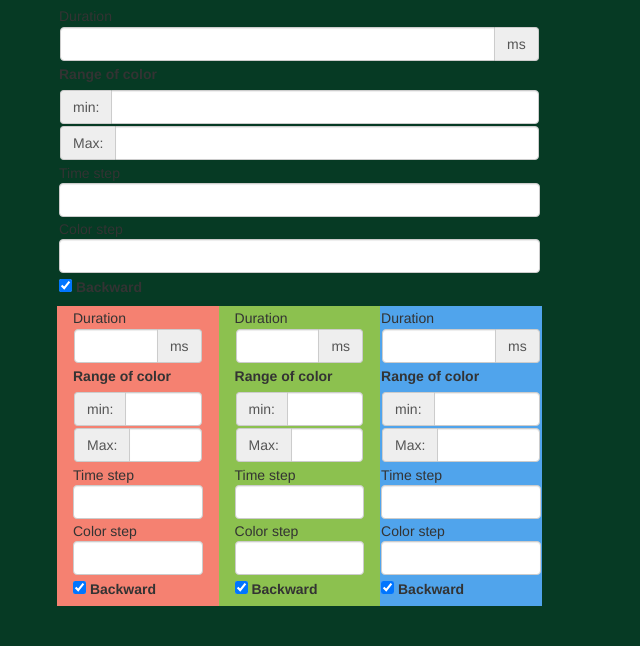
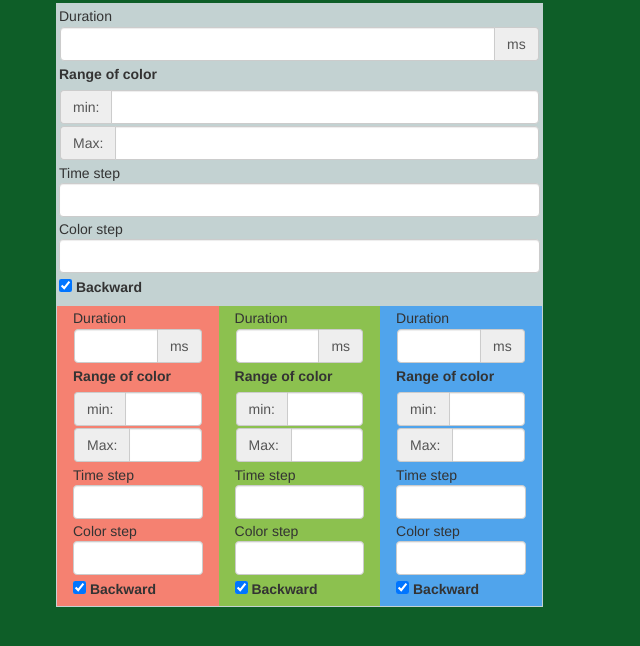
Before and after one commit to saeidalidadi/Coda, a website: page demo/view.html in a window 1280 px wide. Shown: the whole page, without its empty margins (0-640 px from the left). Drawn offline with Linux system fonts and the light colour scheme.

Commit message:
row class removed from blue color option section

```diff
--- a/demo/js/script.js
+++ b/demo/js/script.js
@@ -3,25 +3,25 @@ var options = {
 
 	duration: 500,
 	red : {
-		duration: 10000,
+		duration: 1000,
 		colorStep: 1,
 		timeStep: 10,
 		backward:  true,
 		colorRange: {min: 0, Max: 30}
 	},
 	green: {
-		duration: 30000,
+		duration: 3000,
 		colorStep: 1,
 		timeStep: 10,
 		backward: true,
 		colorRange: {min: 30, Max: 150}
 	},
 	blue: {
-		duration:100000,
+		duration:1000,
 		colorStep: 1,
-		timeStep: 10,
+		timeStep: 100,
 		backward: true,
-		colorRange: {min: 30, Max: 50}
+		colorRange: {min: 30, Max: 150}
 	}
 };
 
--- a/demo/view.html
+++ b/demo/view.html
@@ -13,8 +13,8 @@
   	<div class="row">
       <div class="col-md-5 col-sm-6 col-xs-6">
         <!-- Common options -->
-    	  <div class="row">
-          <div id="common-options" class="col-*-12">
+    	  <div class="row common">
+          <div id="common-options" class="col">
             <!-- Duration -->
             <div id="common-opt-duration" class="">
               <lable for="duration-val">Duration</lable>
@@ -55,7 +55,7 @@
         <!-- End, Common options -->
 
         <!-- Colors specific options -->
-    	  <div class="row">
+    	  <div class="row rgb">
           <!-- Red options -->
           <div id="red-options" class="col-md-4 color-section">
             <!-- Duration -->
@@ -135,7 +135,7 @@
           <!-- Blue options -->
           <div id="blue-options" class="col-md-4 color-section">
             <!-- Duration -->
-            <div id="opt-duration" class="row">
+            <div id="opt-duration" class="">
               <lable for="duration-val">Duration</lable>
               <div class="input-group">
                 <input type="number" id="duration-val" class="form-control"/>
@@ -143,7 +143,7 @@
               </div>
             </div>
             <!-- Color range -->
-            <div id="red-opt-range" class="row">
+            <div id="red-opt-range" class="">
               <label for="red-range-min">Range of color</label>
               <div class="input-group">
               <span class="input-group-addon" id="basic-addon3">min:</span>
@@ -155,17 +155,17 @@
               </div>
             </div>
             <!-- Time step -->
-            <div id="red-opt-timestep"class="row">
+            <div id="red-opt-timestep"class="">
               <lable for="red-timestep">Time step</lable>
               <input type="number" id="red-timestep" class="form-control"/>
             </div>
             <!-- Color step -->
-            <div id="red-opt-colorstep"class="row">
+            <div id="red-opt-colorstep"class="">
               <lable for="red-colorstep">Color step</lable>
               <input type="number" id="red-colorstep" class="form-control"/>
             </div>
             <!-- Backward state -->
-            <div id="red-opt-backward" class="row">
+            <div id="red-opt-backward" class="">
               <input id="backward-state" class="backward" type="checkbox" checked />
               <label for"backward-state">Backward</label>
             </div>
```
